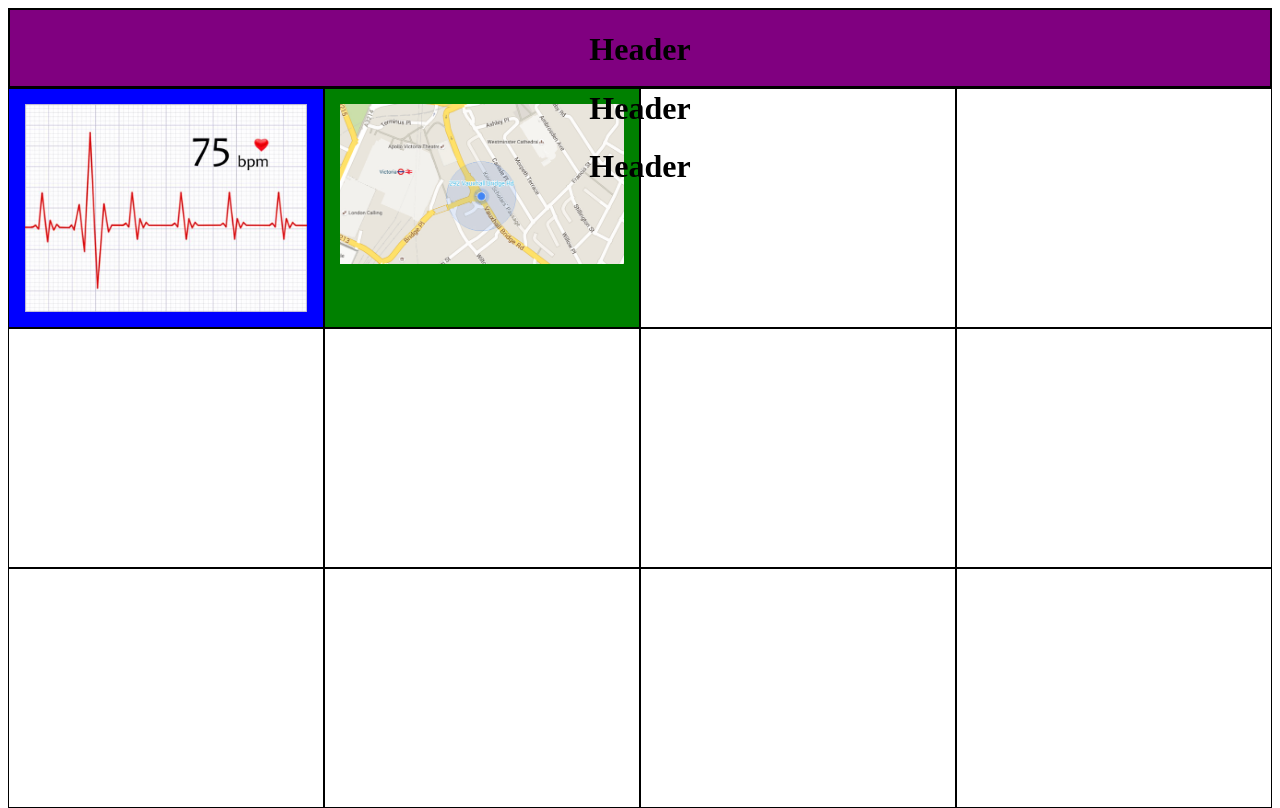
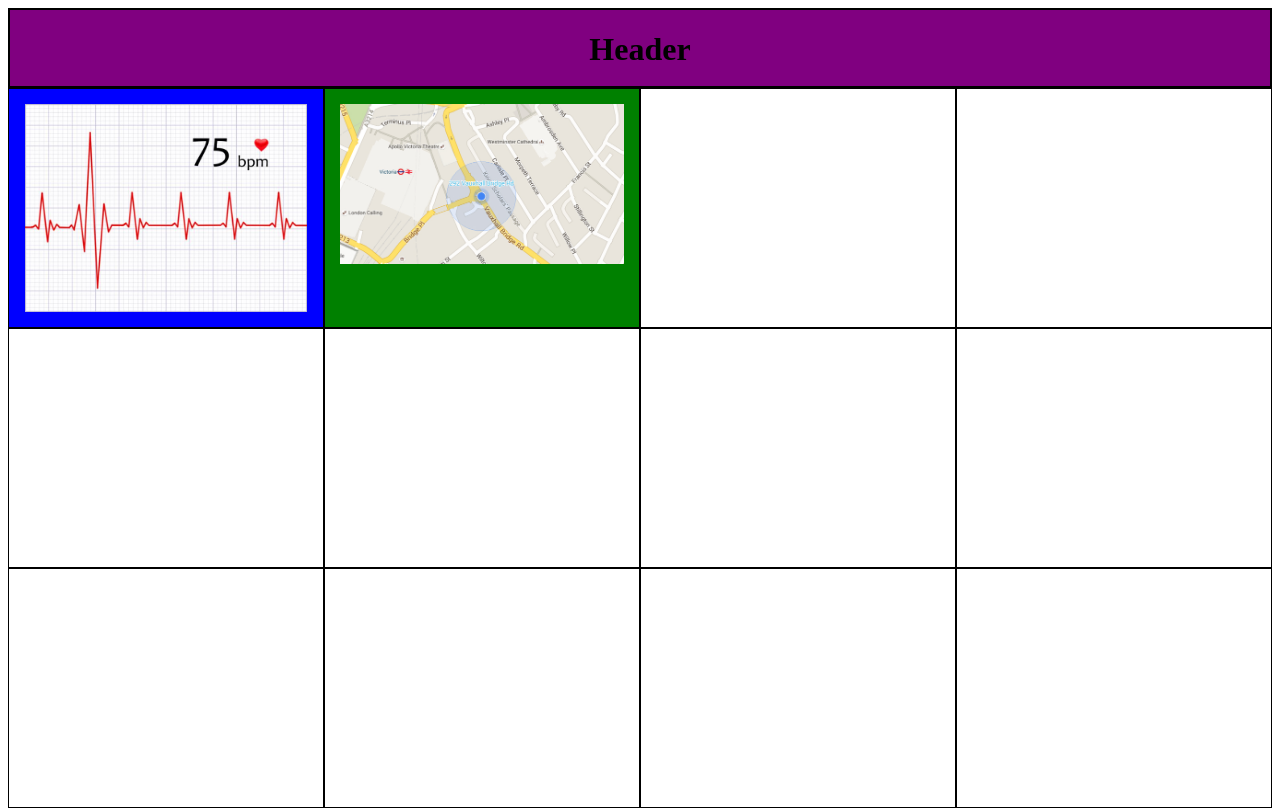
Before and after one commit to MartKeizer/interface_assignment, a plain HTML site: page index.html in a window 1280 px wide. Drawn offline with Linux system fonts and the light colour scheme.

Commit message:
Update index.html

```diff
--- a/index.html
+++ b/index.html
@@ -6,9 +6,7 @@
 <body>
 
 <div class="header">
- <div><h1>Header</h1></div>
- <div><h1>Header</h1></div>
- <div><h1>Header</h1></div>
+ <h1>Header</h1>
 </div>
 
 <div class="row">
```
